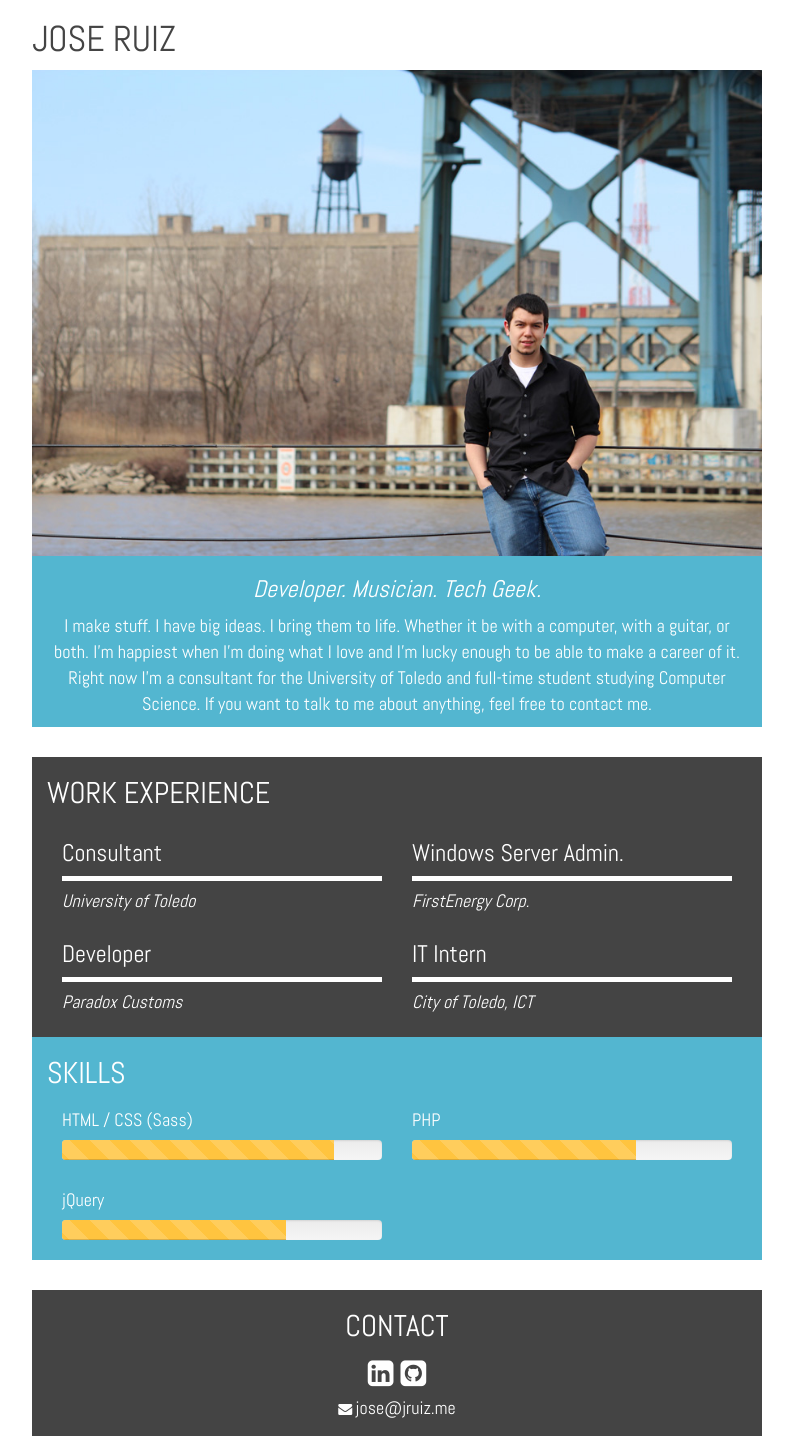
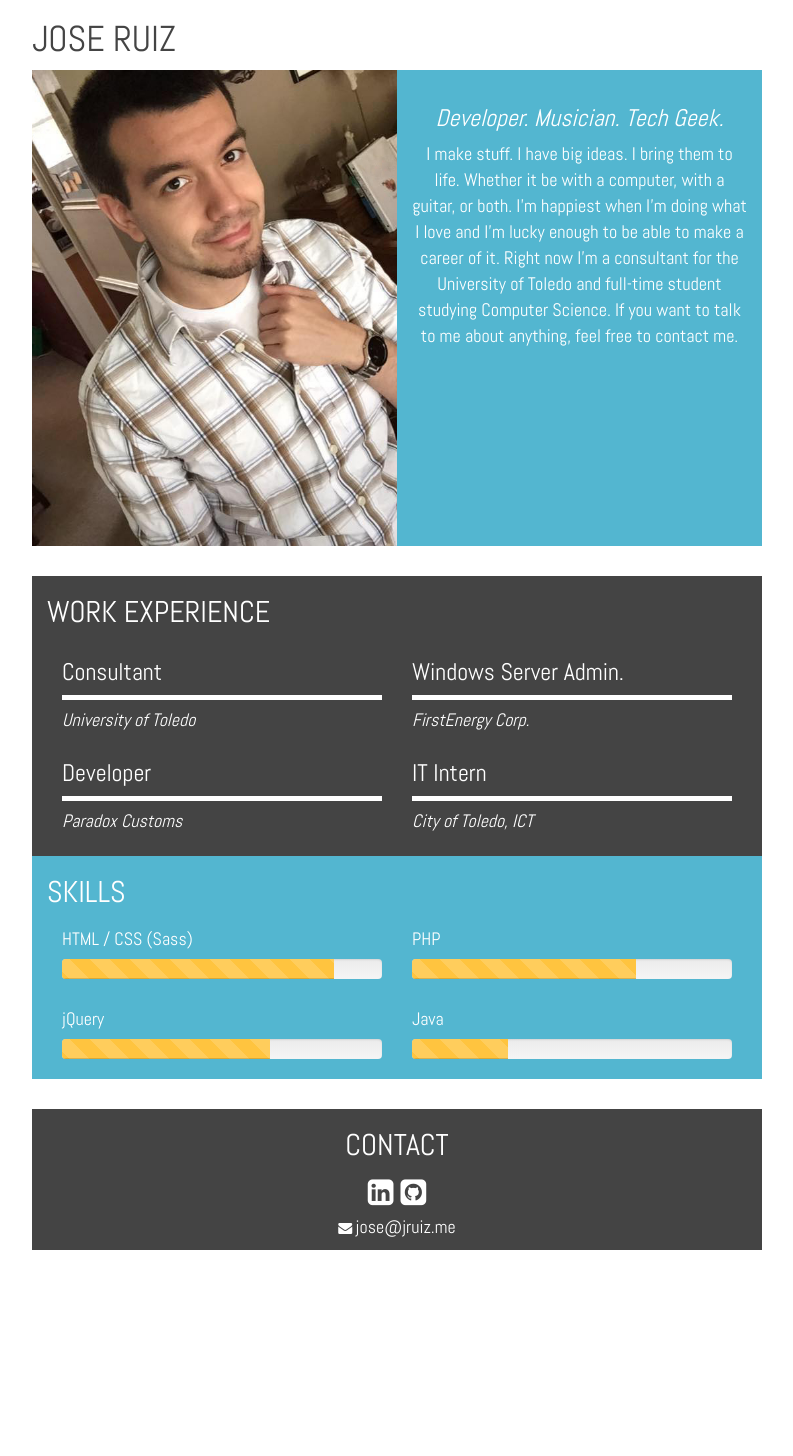
Before and after one commit to jmaruiz/jmaruiz.github.io, a PHP site: page / in a window 1280 px wide. Shown: the whole page, without its empty margins (243-1036 px from the left). After the commit the page ends 1250 px from the top, so only its background shows below. Run offline with PHP 8.4, Linux system fonts and the light colour scheme; some libraries are stand-ins or nearby versions.

Commit message:
new header

```diff
--- a/index.html
+++ b/index.html
@@ -19,13 +19,31 @@
 <body>
 
 <div class="container">
+
     <div class="col-xs-12 col-md-10 col-md-offset-1 col-lg-8 col-lg-offset-2">
         <h1 class="color-darkgray">JOSE RUIZ</h1>
     </div>
-    <div class="col-xs-12 col-md-10 col-md-offset-1 col-lg-8 col-lg-offset-2">
-        <img src="images/hero_me.jpg" alt="">
+
+    <div class="col-xs-12 col-md-10 col-md-offset-1 col-lg-8 col-lg-offset-2  hero">
+        <div class="bg-primary clearfix">
+            <img src="images/header_me.jpg" alt="" class="hidden-xs">
+            <img src="images/header_me_small.jpg" alt="" class="visible-xs">
+
+            <div class="bg-primary text-center hero-text">
+                <h3><i>Developer. Musician. Tech Geek.</i></h3>
+                <p>
+                    I make stuff. I have big ideas. I bring them to life. Whether it be
+                    with a computer, with a guitar, or both. I'm happiest when I'm doing
+                    what I love and I'm lucky enough to be able to make a career of it.
+                    Right now I'm a consultant for the University of Toledo and full-time
+                    student studying Computer Science. If you want to talk to me about
+                    anything, feel free to contact me.
+                </p>
+            </div>
+        </div>
     </div>
 
+    <!--
     <div class="col-xs-12 col-md-10 col-md-offset-1 col-lg-8 col-lg-offset-2">
         <div class="bg-primary col-xs-12 text-center hero-text">
             <h3><i>Developer. Musician. Tech Geek.</i></h3>
@@ -40,6 +58,7 @@
 
         </div>
     </div>
+    -->
 
     <div class="spacer col-xs-12">&nbsp;</div>
 
@@ -82,7 +101,7 @@
             <div class="col-xs-12 col-sm-6">
                 <h4>HTML / CSS (Sass)</h4>
                 <div class="progress">
-                  <div class="progress-bar progress-bar-info progress-bar-striped active" role="progressbar" aria-valuenow="45" aria-valuemin="0" aria-valuemax="100" style="width: 85%">
+                  <div class="progress-bar progress-bar-info progress-bar-striped active" role="progressbar" aria-valuenow="85" aria-valuemin="0" aria-valuemax="100" style="width: 85%">
                   </div>
                 </div>
             </div>
@@ -90,7 +109,7 @@
             <div class="col-xs-12 col-sm-6">
                 <h4>PHP</h4>
                 <div class="progress">
-                  <div class="progress-bar progress-bar-info progress-bar-striped active" role="progressbar" aria-valuenow="45" aria-valuemin="0" aria-valuemax="100" style="width: 70%">
+                  <div class="progress-bar progress-bar-info progress-bar-striped active" role="progressbar" aria-valuenow="70" aria-valuemin="0" aria-valuemax="100" style="width: 70%">
                   </div>
                 </div>
             </div>
@@ -98,7 +117,15 @@
             <div class="col-xs-12 col-sm-6">
                 <h4>jQuery</h4>
                 <div class="progress">
-                  <div class="progress-bar progress-bar-info progress-bar-striped active" role="progressbar" aria-valuenow="45" aria-valuemin="0" aria-valuemax="100" style="width: 70%">
+                  <div class="progress-bar progress-bar-info progress-bar-striped active" role="progressbar" aria-valuenow="65" aria-valuemin="0" aria-valuemax="100" style="width: 65%">
+                  </div>
+                </div>
+            </div>
+
+            <div class="col-xs-12 col-sm-6">
+                <h4>Java</h4>
+                <div class="progress">
+                  <div class="progress-bar progress-bar-info progress-bar-striped active" role="progressbar" aria-valuenow="30" aria-valuemin="0" aria-valuemax="100" style="width: 30%">
                   </div>
                 </div>
             </div>
@@ -109,23 +136,24 @@
     <div class="spacer col-xs-12">&nbsp;</div>
 
     <div class="col-xs-12 col-md-10 col-md-offset-1 col-lg-8 col-lg-offset-2">
-        <div class="bg-darkgray col-xs-12 color-white work-experience">
+        <div class="bg-darkgray col-xs-12 color-white footer">
 
             <center>
                 <h2>CONTACT</h2>
 
-                <a href="http://linkedin.com/in/jmaruiz" class="font-large">
+                <a href="http://linkedin.com/in/jmaruiz" class="font-large icon-link">
                     <i class="fa fa-linkedin-square"></i>
                 </a>
 
-                <a href="http://github.com/jmaruiz" class="font-large">
+                <a href="http://github.com/jmaruiz" class="font-large icon-link">
                     <i class="fa fa-github-square"></i>
                 </a>
 
-                <br />
+                <br>
 
                 <i class="fa fa-envelope"></i>
                 <span class="font-medium">jose@jruiz.me</span>
+
             </center>
 
         </div>
--- a/style.css
+++ b/style.css
@@ -1,3 +1,3 @@
-*{font-family:"Abel"}body{background:#fff;margin:0 0 20px 0}.bg-primary{background:#53b6d0}.bg-darkgray{background:#444}.color-white{color:#fff}.color-white a{color:#fff}.color-white a:hover{color:#aaa}.color-primary{color:#53b6d0}.color-darkgray{color:#444}.font-medium{font-size:18px}.font-large{font-size:30px}p{font-size:1.3em}ul{font-size:1.3em}img{max-width:100%}.work-experience{padding-bottom:15px}.block{width:250px;height:5px;background:#fff}@media screen and (min-width: 768px){.block{width:100%}}.spacer{display:block;height:30px}.progress-bar-info{background-color:#ffc43f}
+*{font-family:"Abel"}body{background:#fff;margin:0 0 20px 0}.bg-primary{background:#53b6d0}.bg-darkgray{background:#444}.color-white{color:#fff}.color-white a{color:#fff}.color-white a:hover{color:#aaa}.color-primary{color:#53b6d0}.color-darkgray{color:#444}.font-medium{font-size:18px}.font-large{font-size:30px}p{font-size:1.3em}ul{font-size:1.3em}img{max-width:100%}.hero img{width:100%}@media screen and (min-width: 768px){.hero img{float:left;width:50%}}.hero .hero-text{padding:0 15px 15px;width:100%}@media screen and (min-width: 768px){.hero .hero-text{float:left;padding:15px;width:50%}}.work-experience{padding-bottom:15px}.block{width:250px;height:5px;background:#fff}@media screen and (min-width: 768px){.block{width:100%}}.spacer{display:block;height:30px}.progress-bar-info{background-color:#ffc43f}a.icon-link{text-decoration:none}a.icon-link:hover{text-decoration:none}.footer{padding-bottom:10px}
 
 /*# sourceMappingURL=style.css.map */
--- a/style.scss
+++ b/style.scss
@@ -60,6 +60,27 @@ img {
     max-width: 100%;
 }
 
+.hero {
+    img {
+        width: 100%;
+        @media #{$medium} {
+            float: left;
+            width: 50%;
+        }
+    }
+
+    .hero-text {
+        padding: 0 15px 15px;
+        width: 100%;
+
+        @media #{$medium} {
+            float: left;
+            padding: 15px;
+            width: 50%;
+        }
+    }
+}
+
 .work-experience {
     padding-bottom: 15px;
 }
@@ -82,3 +103,16 @@ img {
 .progress-bar-info {
     background-color: $secondary;
 }
+
+a {
+    &.icon-link {
+        text-decoration: none;
+        &:hover {
+            text-decoration: none;
+        }
+    }
+}
+
+.footer {
+    padding-bottom: 10px;
+}
```
Also changed, not shown: images/avatar.jpg (deleted), images/header_me.jpg (added), images/header_me_small.jpg (added), images/hero_me.jpg (deleted), 1 other file.
